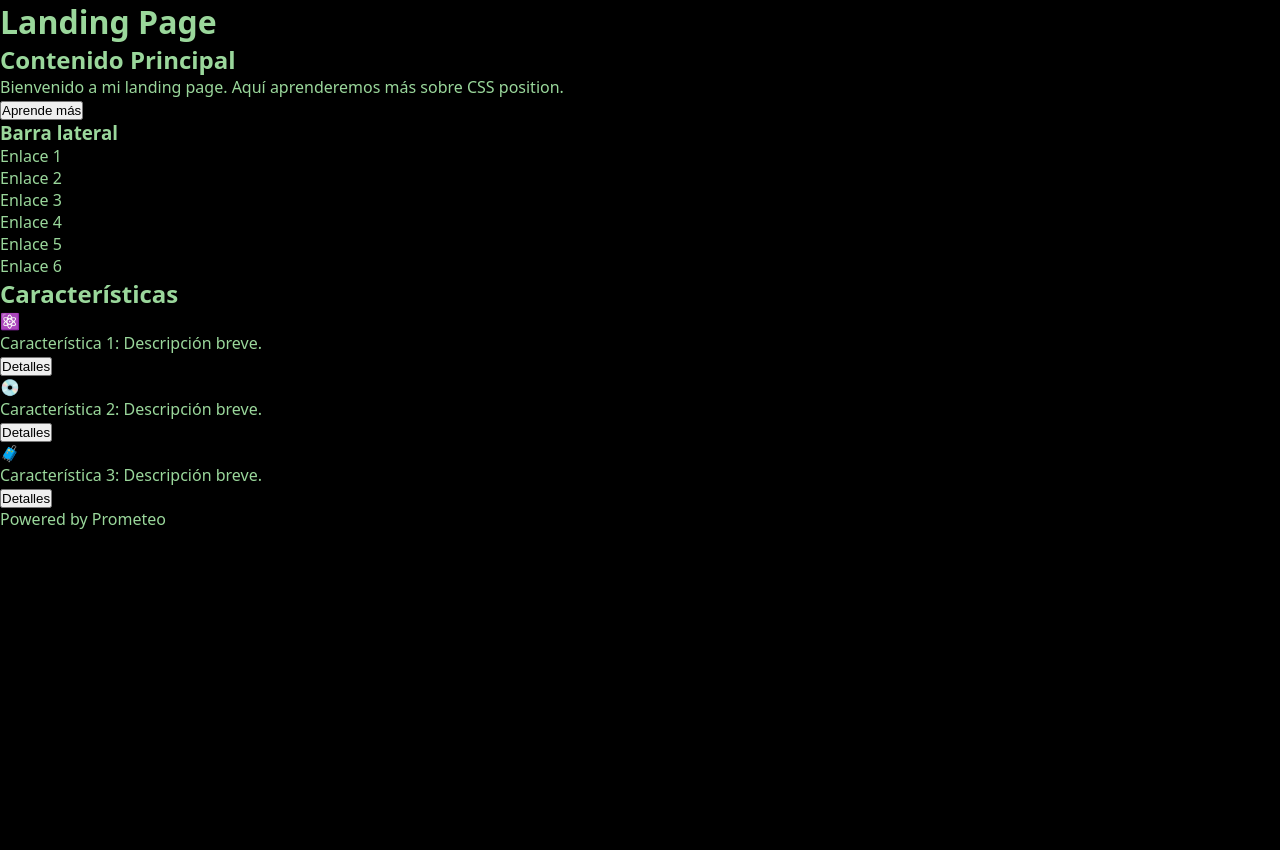
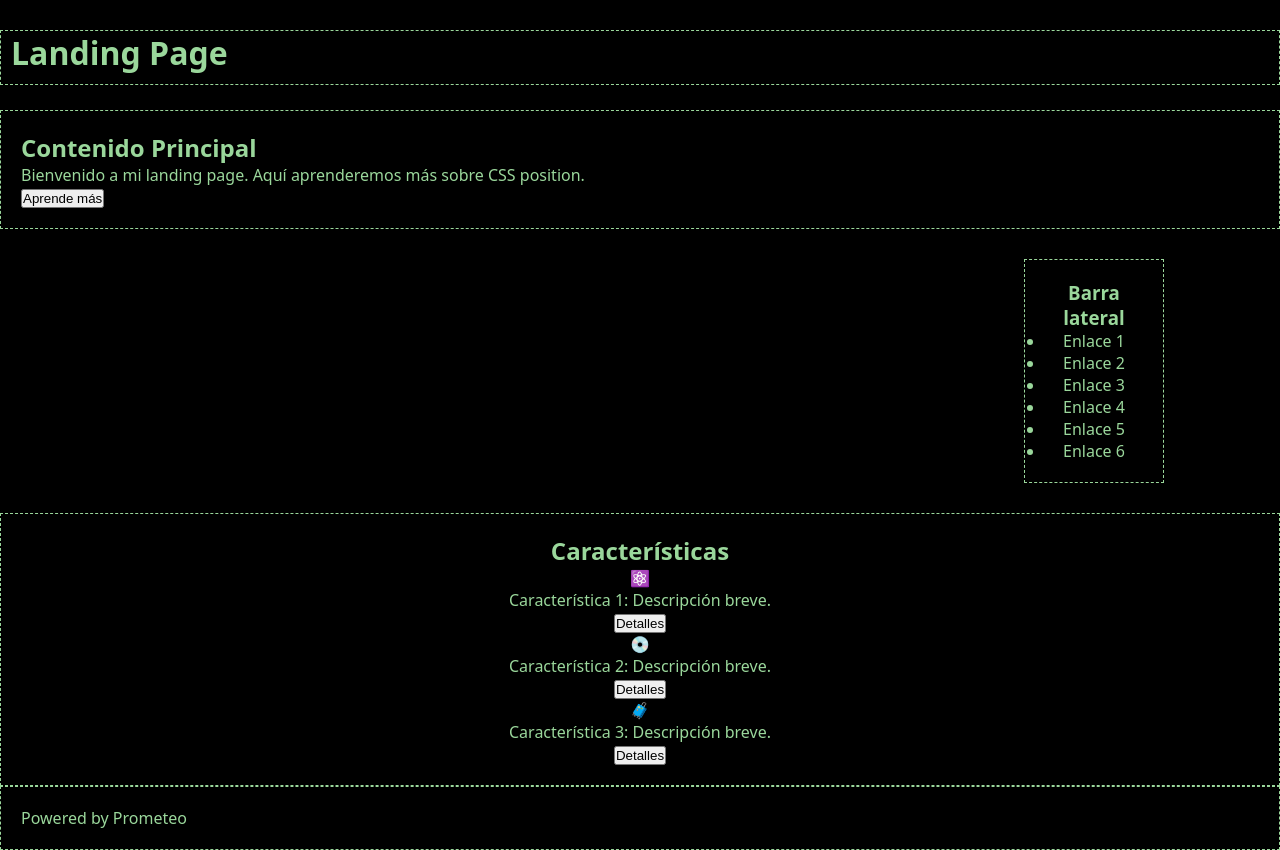
Before and after one commit to lidiagdcso/entrega_posicionamiento, a plain HTML site: page index.html in a window 1280 px wide. Before the commit the page ends 800 px from the top, so only its background shows below. Drawn offline with Linux system fonts and the light colour scheme.

Commit message:
primer posicionamiento de elementos

```diff
--- a/styles.css
+++ b/styles.css
@@ -14,3 +14,46 @@ body {
   background-color: #000000;
   color: #9ad79b;
 }
+
+header {
+  position: fixed;
+  background-color: black;
+  width: 100%;
+  padding: 0px 10px 10px 10px;
+  border: 1px dashed #9ad79b;
+  margin-bottom: 50px;
+  z-index: 3;
+}
+
+.content {
+  position: relative;
+  top: 80px;
+  border: 1px dashed #9ad79b;
+  margin: 30px 0px;
+  padding: 20px;
+}
+
+.sidebar {
+  position: relative;
+  left: 80%;
+  top: 80px;
+  margin-bottom: 30px;
+  width: 140px;
+  border: 1px dashed #9ad79b;
+  text-align: center;
+  padding: 20px;
+}
+
+.features {
+  position: relative;
+  top: 80px;
+  border: 1px dashed #9ad79b;
+  text-align: center;
+  padding: 20px;
+}
+footer {
+  position: relative;
+  top: 80px;
+  border: 1px dashed #9ad79b;
+  padding: 20px;
+}
```
